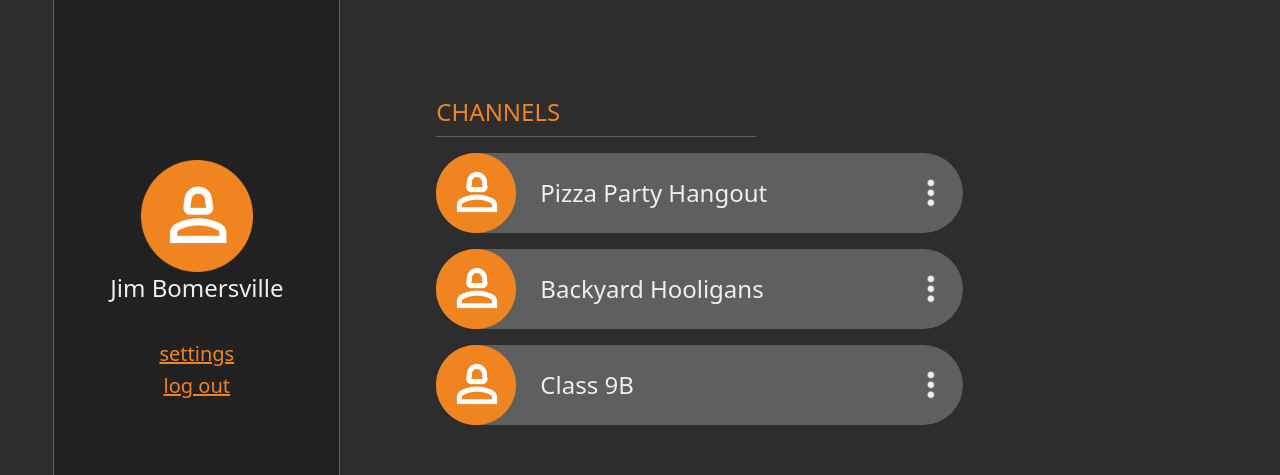
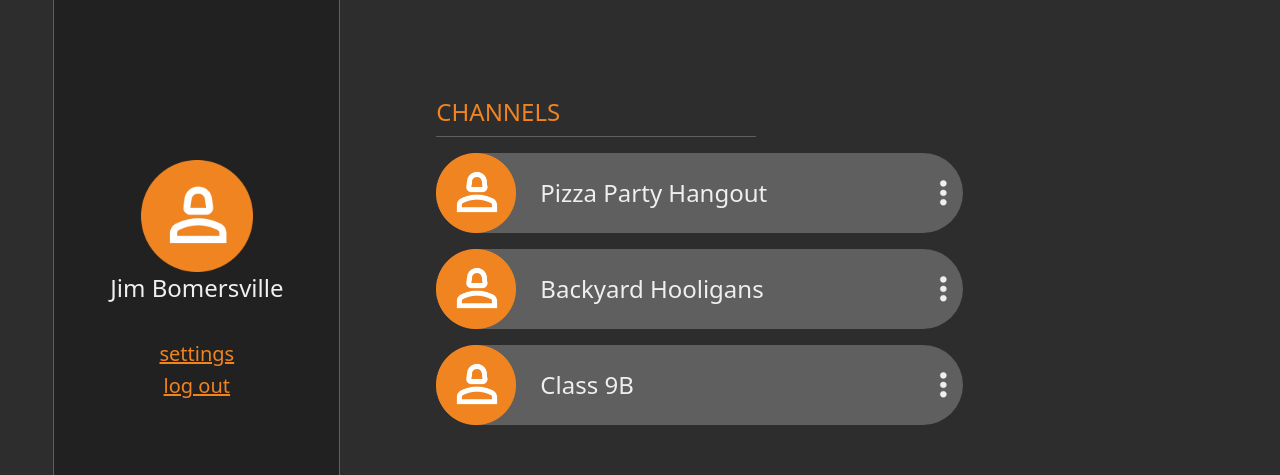
Before and after one commit to AdXenith/chatRT, a React (Create React App) app: page /channels in a window 1280 px wide. Shown: the top 475 px of the page. Built offline with nearby package versions, Linux system fonts and the light colour scheme.

Commit message:
mini adjust

```diff
--- a/src/components/Channels.js
+++ b/src/components/Channels.js
@@ -11,19 +11,19 @@ function Channels() {
 
                 <div className="flex flex-row bg-lightgray rounded-l-full rounded-r-full w-8/12 mb-4">
                     <img src="/image.png" className="w-20 flex-none" />
-                    <p className="text-2xl my-auto pl-6 text-white font-light w-9/12">Pizza Party Hangout</p>
-                    <a className="hover:cursor-pointer w-10 my-auto "><img src="/kebab.png"></img></a>
-                </div>
-
-                <div className="flex flex-row bg-lightgray rounded-l-full rounded-r-full w-8/12 mb-4">
-                    <img src="/image.png" className="w-20" />
-                    <p className="text-2xl my-auto pl-6 text-white font-light w-9/12">Backyard Hooligans</p>
+                    <p className="text-2xl my-auto pl-6 text-white font-light w-[79.5%]">Pizza Party Hangout</p>
                     <a className="hover:cursor-pointer w-10 my-auto"><img src="/kebab.png"></img></a>
                 </div>
 
                 <div className="flex flex-row bg-lightgray rounded-l-full rounded-r-full w-8/12 mb-4">
                     <img src="/image.png" className="w-20" />
-                    <p className="text-2xl my-auto pl-6 text-white font-light w-9/12">Class 9B</p>
+                    <p className="text-2xl my-auto pl-6 text-white font-light w-[79.5%]">Backyard Hooligans</p>
+                    <a className="hover:cursor-pointer w-10 my-auto"><img src="/kebab.png"></img></a>
+                </div>
+
+                <div className="flex flex-row bg-lightgray rounded-l-full rounded-r-full w-8/12 mb-4">
+                    <img src="/image.png" className="w-20" />
+                    <p className="text-2xl my-auto pl-6 text-white font-light w-[79.5%]">Class 9B</p>
                     <a className="hover:cursor-pointer w-10 my-auto"><img src="/kebab.png"></img></a>
                 </div>
             </div>
```
